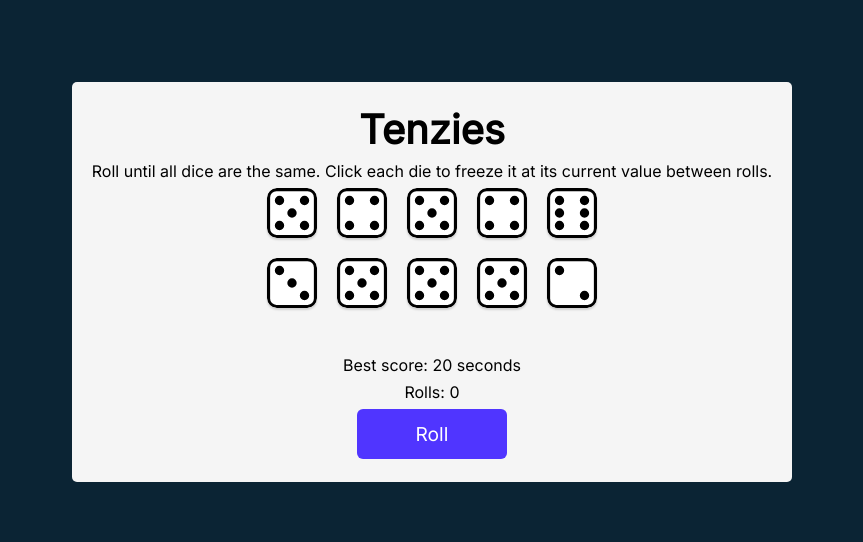
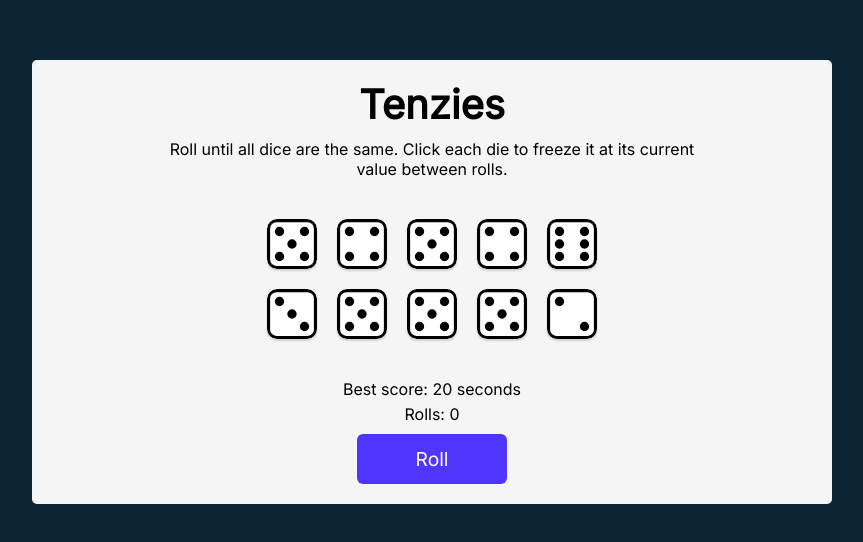
Before and after one commit to mjamecny/tenzies, a React (Create React App) app: page / in a window 1280 px wide. Shown: the part 118-660 px from the top of the page, without its empty margins (208-1071 px from the left). Built offline with nearby package versions, Linux system fonts and the light colour scheme.

Commit message:
edit paddings and margins

```diff
--- a/src/App.js
+++ b/src/App.js
@@ -1,7 +1,7 @@
-import Die from './components/Die'
-import { useState, useEffect } from 'react'
-import { nanoid } from 'nanoid'
-import Confetti from 'react-confetti'
+import Die from "./components/Die"
+import { useState, useEffect } from "react"
+import { nanoid } from "nanoid"
+import Confetti from "react-confetti"
 
 const App = () => {
   // generate array of 10 numbers between 1-6
@@ -29,8 +29,7 @@ const App = () => {
   const [startTime, setStartTime] = useState(performance.now())
   const [timeTaken, setTimeTaken] = useState(0)
   const [bestScore, setBestScore] = useState(
-    () =>
-      parseFloat(JSON.parse(localStorage.getItem('bestScore'))) || 20
+    () => parseFloat(JSON.parse(localStorage.getItem("bestScore"))) || 20
   )
 
   // toggle isHeld property for die
@@ -87,7 +86,7 @@ const App = () => {
   }, [dice])
 
   useEffect(() => {
-    localStorage.setItem('bestScore', bestScore)
+    localStorage.setItem("bestScore", bestScore)
   }, [bestScore])
 
   return (
@@ -96,16 +95,14 @@ const App = () => {
       <main>
         <h1 className="title">Tenzies</h1>
         <p className="instructions">
-          Roll until all dice are the same. Click each die to freeze
-          it at its current value between rolls.
+          Roll until all dice are the same. Click each die to freeze it at its
+          current value between rolls.
         </p>
         <div className="dice-container">{diceElements}</div>
-        <p>Best score: {bestScore} seconds</p>
-        <p>Rolls: {count}</p>
+        <p className="score">Best score: {bestScore} seconds</p>
+        <p className="rolls">Rolls: {count}</p>
         {tenzies && <p>It took you: {timeTaken} seconds</p>}
-        <button onClick={rollDice}>
-          {tenzies ? 'New game' : 'Roll'}
-        </button>
+        <button onClick={rollDice}>{tenzies ? "New game" : "Roll"}</button>
       </main>
     </div>
   )
--- a/src/index.css
+++ b/src/index.css
@@ -5,7 +5,7 @@
 }
 
 html {
-  font-family: 'Inter', sans-serif;
+  font-family: "Inter", sans-serif;
 }
 
 body {
@@ -22,10 +22,9 @@ body {
 main {
   position: relative;
   background-color: #f5f5f5;
-  height: 400px;
   max-width: 800px;
   border-radius: 5px;
-  padding: 20px;
+  padding: 20px 120px;
   display: flex;
   flex-direction: column;
   justify-content: space-around;
@@ -34,13 +33,14 @@ main {
 
 .title {
   font-size: 40px;
-  margin: 0;
+  margin-bottom: 10px;
 }
 
 .instructions {
-  font-family: 'Inter', sans-serif;
+  font-family: "Inter", sans-serif;
   font-weight: 400;
   margin-top: 0;
+  margin-bottom: 40px;
   text-align: center;
 }
 
@@ -49,6 +49,10 @@ main {
   grid-template-columns: repeat(5, 1fr);
   gap: 20px;
   margin-bottom: 40px;
+}
+
+.score {
+  margin-bottom: 5px;
 }
 
 button {
@@ -61,6 +65,7 @@ button {
   font-size: 1.2rem;
   font-family: inherit;
   cursor: pointer;
+  margin-top: 10px;
 }
 
 button:focus {
```
Also changed, not shown: src/components/Die.css (line endings or trailing spaces), src/components/Die.js (line endings or trailing spaces).
